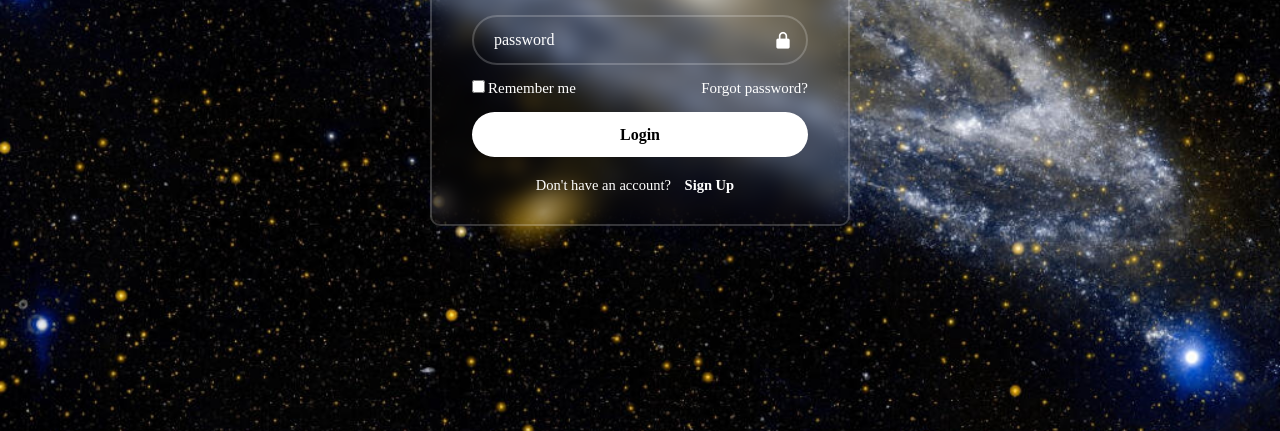
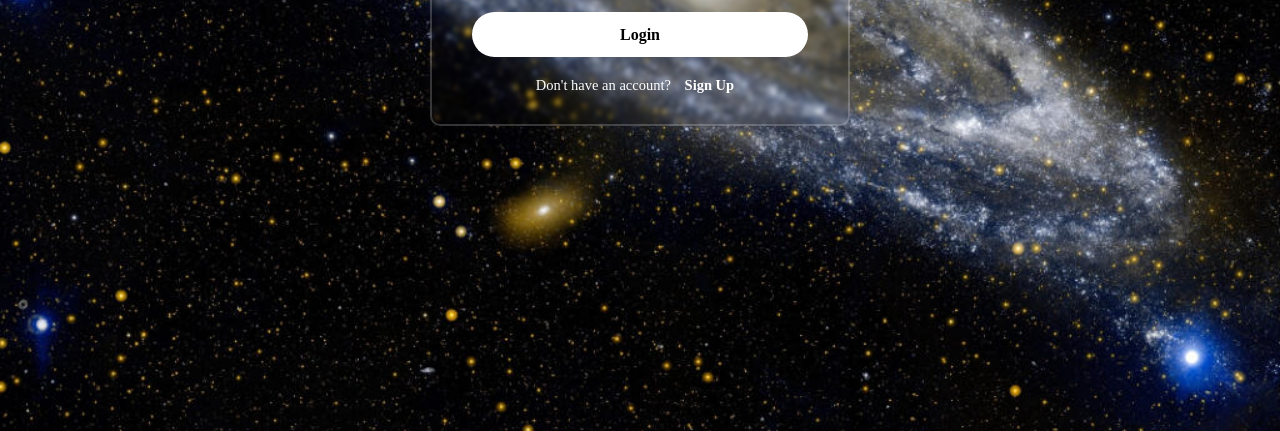
Before and after one commit to Jkev928/kev-website, a plain HTML site: page kaykay.html in a window 1280 px wide. Shown: the part 369-800 px from the top of the page. Drawn offline with nearby package versions, Linux system fonts and the light colour scheme.

Commit message:
Add files via upload

```diff
--- a/kaykay.css
+++ b/kaykay.css
@@ -8,11 +8,11 @@ body {
     display: flex;
     justify-content: center;
     align-items: center;
-    margin-top: 200px;
+    margin-top: 100px;
     background: url('Images/download.jpg') no-repeat;
     background-size: cover;
     background-position: center;
-    margin-bottom: 100px;
+    margin-bottom: 200px;
 }
 .wrapper {
     width: 420px;
@@ -21,7 +21,7 @@ body {
     padding: 30px 40px;
     background: transparent;
     border: 2px solid rgba(255, 255, 255, .2) ;
-    backdrop-filter: blur(10px);
+    backdrop-filter: blur(2px);
 }
 .wrapper h1 {
     font-size: 36px;
```
